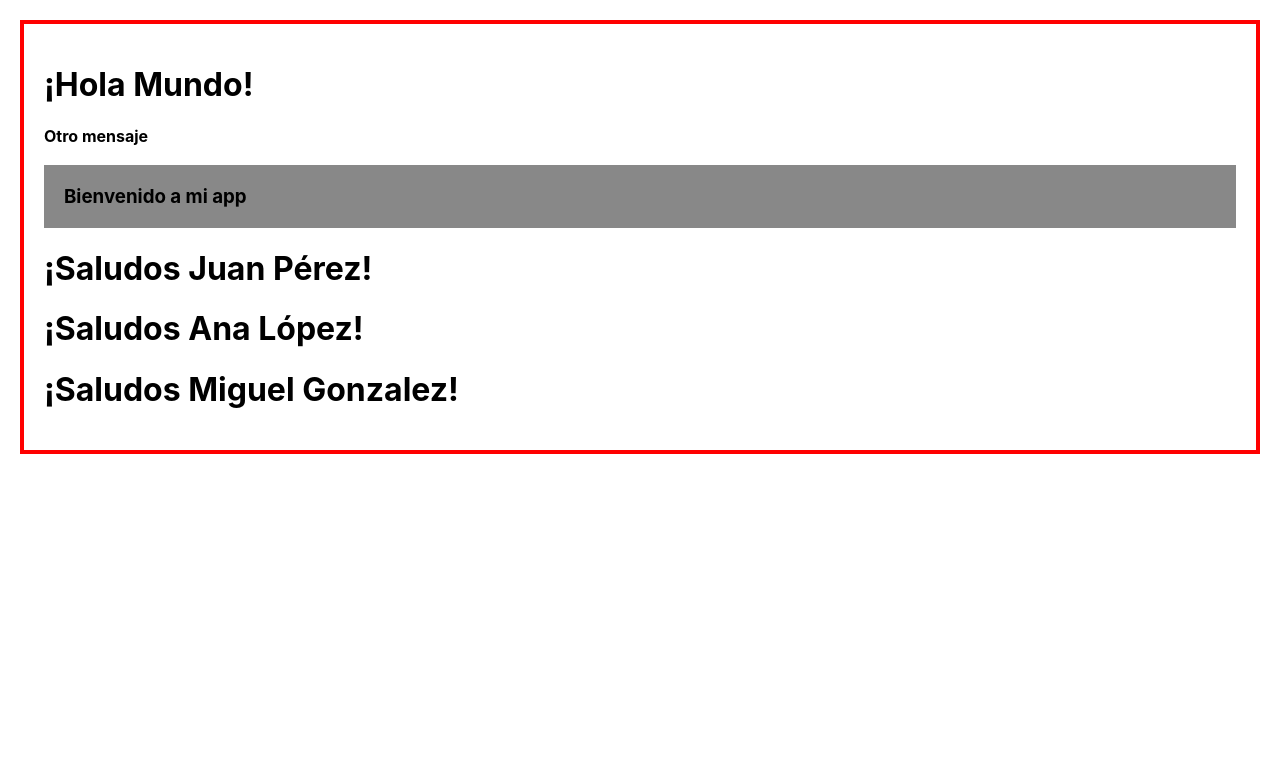
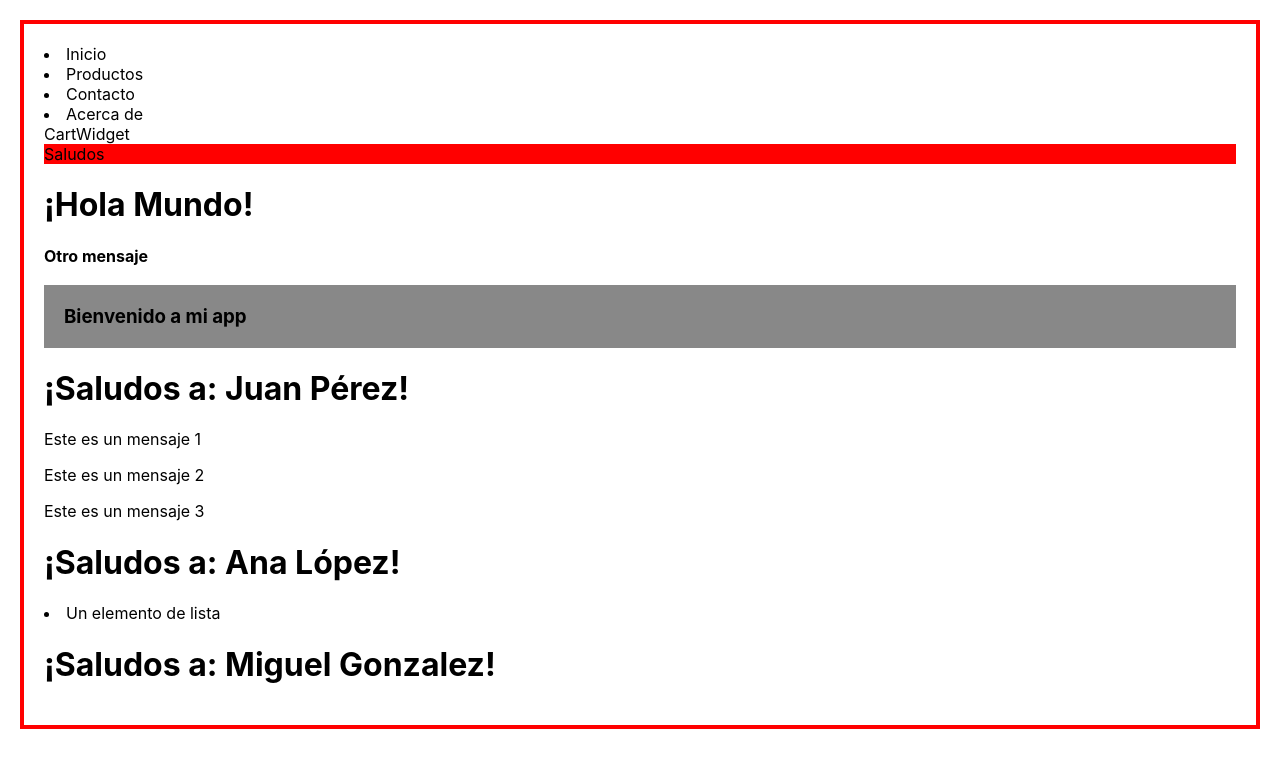
Before and after one commit to karmap/react34730, a React (Create React App) app: page / in a window 1280 px wide. Shown: the top 768 px of the page. Built offline with nearby package versions, Linux system fonts and the light colour scheme.

Commit message:
children y componentes

```diff
--- a/src/App.js
+++ b/src/App.js
@@ -1,5 +1,7 @@
 // import logo from './logo.svg';
 import './App.css';
+import ItemListContainer from './components/ItemListContainer';
+import NavBar from './components/NavBar';
 import Saludo from './components/Saludo';
 
 function App(props) {
@@ -10,13 +12,24 @@ function App(props) {
     padding: '20px'
   }
 
+  const log = () => { console.log('Hola'); }
+  const log2 = () => { console.log('Hi!'); }
+
   return (
     <div className='container'>
+      <NavBar/>
+      <ItemListContainer greeting={'Saludos'}/>
       <h1>¡Hola Mundo!</h1>
       <strong>Otro mensaje</strong>
       <h3 style={ estilos }>{ mensaje }</h3>
-      <Saludo name="Juan" lastname='Pérez'/>
-      <Saludo name='Ana' lastname='López'/>
+      <Saludo name="Juan" lastname='Pérez' fn={log}>
+        <p>Este es un mensaje 1</p>
+        <p>Este es un mensaje 2</p>
+        <p>Este es un mensaje 3</p>
+      </Saludo>
+      <Saludo name='Ana' lastname='López' fn={log2}>
+        <li>Un elemento de lista</li>
+      </Saludo>
       <Saludo name='Miguel' lastname='Gonzalez'/>
     </div>
   );
--- /dev/null
+++ b/src/components/CartWidget.js
@@ -0,0 +1,6 @@
+const CartWidget = () => {
+  return (
+    <div>CartWidget</div>
+  )
+}
+export default CartWidget
--- /dev/null
+++ b/src/components/ItemListContainer.js
@@ -0,0 +1,6 @@
+const ItemListContainer = ( {greeting} ) => {
+  return (
+    <div className="greeting"> {greeting} </div>
+  )
+}
+export default ItemListContainer
--- /dev/null
+++ b/src/components/NavBar.js
@@ -0,0 +1,14 @@
+import CartWidget from "./CartWidget"
+
+const NavBar = () => {
+  return (
+    <div>
+        <li>Inicio</li>
+        <li>Productos</li>
+        <li>Contacto</li>
+        <li>Acerca de</li>
+        <CartWidget/>
+    </div>
+  )
+}
+export default NavBar
--- /dev/null
+++ b/src/components/Saludo.js
@@ -0,0 +1,20 @@
+const Saludo = ( {name, lastname, fn, children} ) => {
+
+  if (fn) {
+    fn()
+  }
+
+  return (
+    <>
+      <h1>¡Saludos a: {name} {lastname}!</h1>
+      {children}
+    </>
+  )
+}
+export default Saludo
+
+// export default function Saludo() {
+//   return (
+//     <div>Saludo</div>
+//   )
+// }
--- a/src/components/Saludo.jsx
+++ /dev/null
@@ -1,12 +0,0 @@
-const Saludo = ( {name, lastname} ) => {
-  return (
-    <h1>¡Saludos {name} {lastname}!</h1>
-  )
-}
-export default Saludo
-
-// export default function Saludo() {
-//   return (
-//     <div>Saludo</div>
-//   )
-// }
--- a/src/index.css
+++ b/src/index.css
@@ -11,3 +11,7 @@ code {
   font-family: source-code-pro, Menlo, Monaco, Consolas, 'Courier New',
     monospace;
 }
+
+.greeting {
+  background-color: red;
+}
--- a/src/index.js
+++ b/src/index.js
@@ -6,9 +6,9 @@ import reportWebVitals from './reportWebVitals';
 
 const root = ReactDOM.createRoot(document.getElementById('root'));
 root.render(
-  <React.StrictMode>
+  // <React.StrictMode>
     <App />
-  </React.StrictMode>
+  // </React.StrictMode>
 );
 
 // If you want to start measuring performance in your app, pass a function
```
